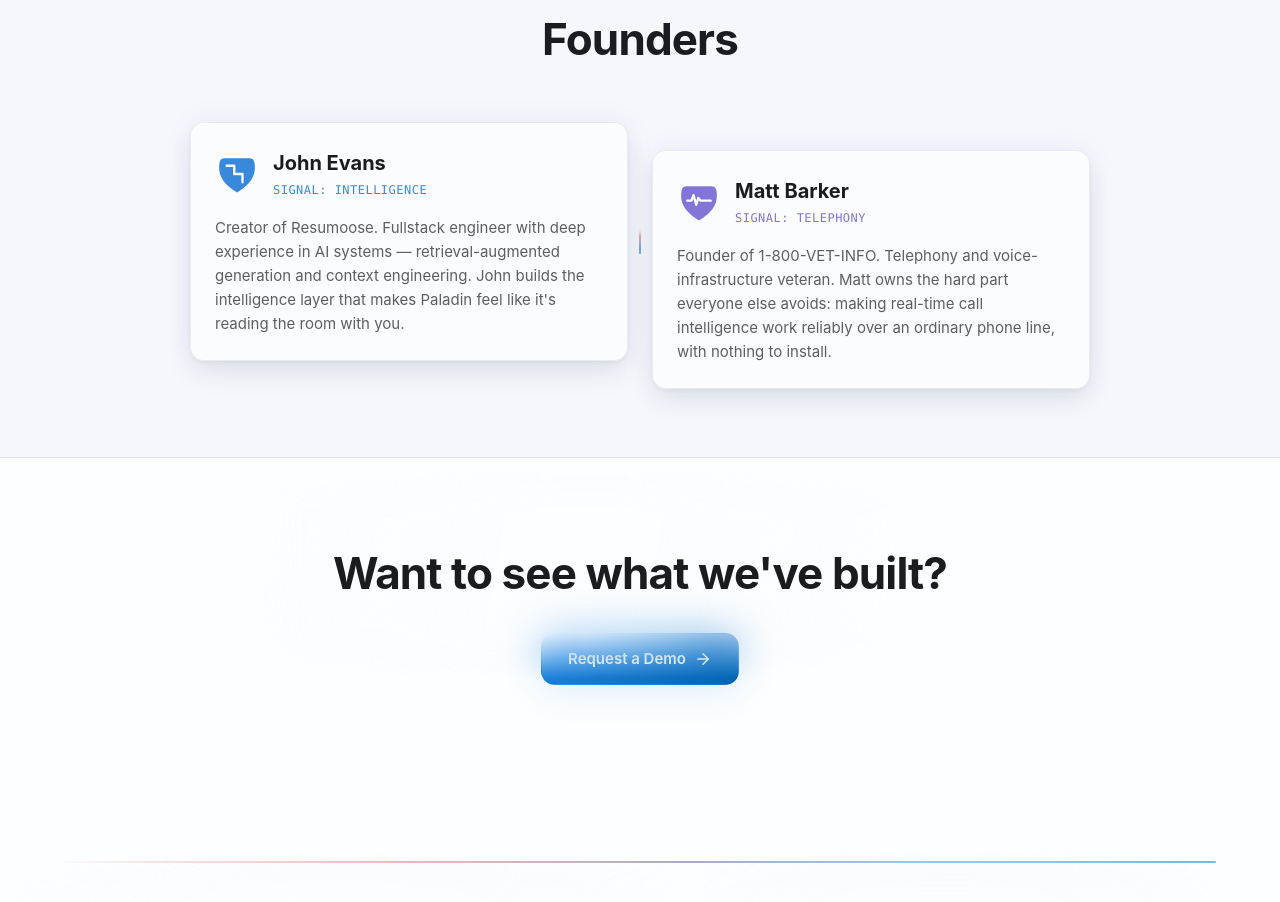
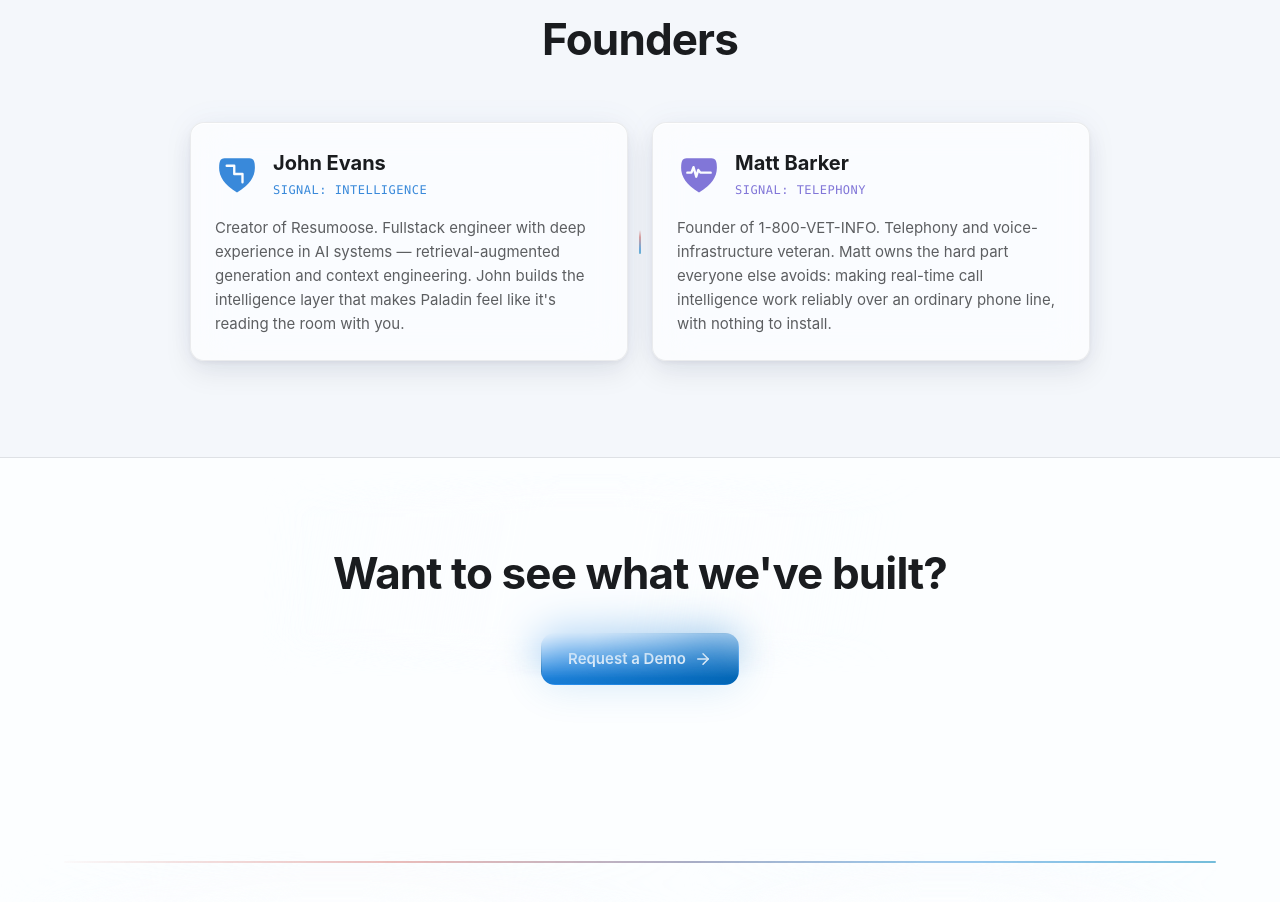
Before and after one commit to Vybecode-LTD/Paladin, a React (Vite) app in the folder frontend/: page /about in a window 1280 px wide. Shown: the part 1360-2262 px from the top of the page. Built offline with nearby package versions, Linux system fonts and the light colour scheme.

Commit message:
Remove the 28px stagger between the two founder cards
The zigzag offset (kept from the original design, re-implemented last
commit to preserve height parity) still read as misaligned once the
cards were equal height. Both cards now sit flush at the same top
edge as well as the same height.

```diff
--- a/frontend/src/pages/About.tsx
+++ b/frontend/src/pages/About.tsx
@@ -1,5 +1,5 @@
 import { Link } from "react-router-dom";
-import { motion, useReducedMotion } from "framer-motion";
+import { motion } from "framer-motion";
 import { ArrowRight, MapPin } from "lucide-react";
 import Seo from "@/components/Seo";
 import TextScrim from "@/components/TextScrim";
@@ -44,7 +44,6 @@
 
 export default function About() {
   const fadeUp = useFadeUp();
-  const reduceMotion = useReducedMotion();
 
   return (
     <>
@@ -135,19 +134,8 @@
             <div className="signal-trace" style={{
               position: "absolute", top: "50%", left: "calc(50% - 12px)", width: 24, transform: "translateY(-50%) rotate(90deg)",
             }} />
-            {founders.map((f, i) => {
-              // The stagger below is expressed as a framer-motion `y` target
-              // (baked into initial/whileInView) rather than margin or a raw
-              // CSS transform: margin gets subtracted from the grid's default
-              // stretch-to-equal-height sizing (which shrank Matt's card by
-              // exactly the offset), and a raw `style.transform` gets
-              // silently overwritten by framer-motion's own transform
-              // management once the fadeUp y-animation runs.
-              const offset = i === 1 ? 28 : 0;
-              const initial = reduceMotion ? { opacity: 1, y: offset } : { opacity: 0, y: 24 + offset };
-              return (
-                <motion.div key={f.name} initial={initial} whileInView={{ opacity: 1, y: offset }}
-                  viewport={fadeUp.viewport} transition={{ duration: 0.5, delay: i * 0.1 }} className="card">
+            {founders.map((f, i) => (
+              <motion.div key={f.name} {...fadeUp} transition={{ duration: 0.5, delay: i * 0.1 }} className="card">
                 <div style={{ display: "flex", alignItems: "center", gap: 14, marginBottom: 16 }}>
                   <FounderMark variant={f.variant as "telephony" | "intelligence"} color={f.color} />
                   <div>
@@ -157,8 +145,7 @@
                 </div>
                 <p style={{ color: "var(--text-muted)", fontSize: 15 }}>{f.bio}</p>
               </motion.div>
-              );
-            })}
+            ))}
           </div>
         </div>
       </section>
```
Lines whose indentation alone changed are shown as unchanged.
